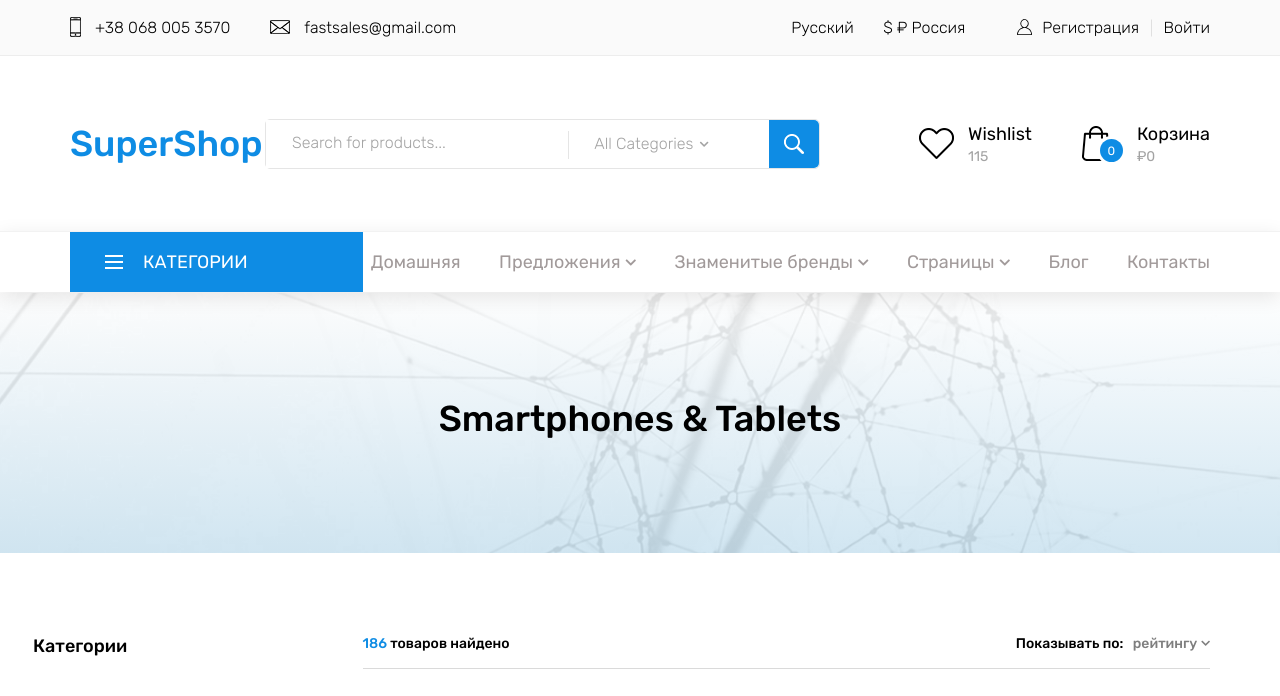
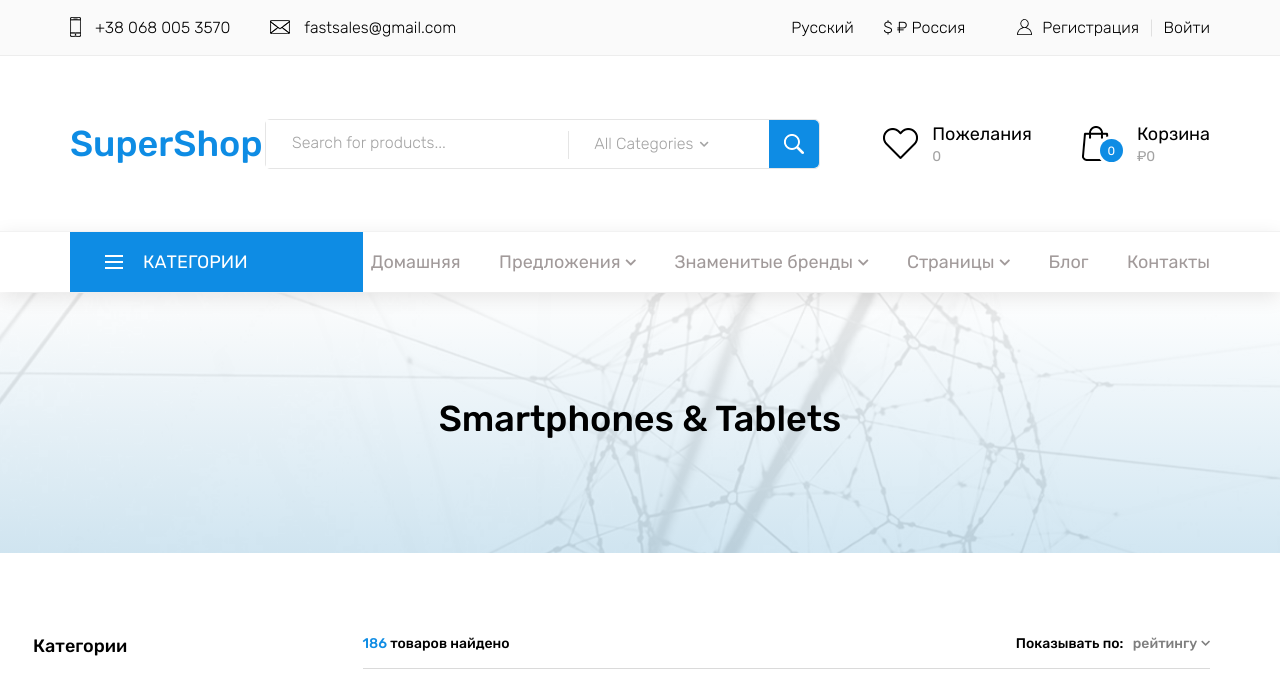
Before and after one commit to Delmoring/shop, a Django app: page / in a window 1280 px wide. Shown: the top 696 px of the page. Run offline with Django 3.2, Linux system fonts and the light colour scheme; some libraries are stand-ins or nearby versions.

Commit message:
Изменения N8

```diff
--- a/good/templates/good/shop.html
+++ b/good/templates/good/shop.html
@@ -111,10 +111,10 @@
 					<div class="col-lg-4 col-9 order-lg-3 order-2 text-lg-left text-right">
 						<div class="wishlist_cart d-flex flex-row align-items-center justify-content-end">
 							<div class="wishlist d-flex flex-row align-items-center justify-content-end">
-								<div class="wishlist_icon"><img src="images/heart.png" alt=""></div>
+								<div class="wishlist_icon"><img src="{% static 'good/images/heart.png' %}" alt=""></div>
 								<div class="wishlist_content">
-									<div class="wishlist_text"><a href="#">Wishlist</a></div>
-									<div class="wishlist_count">115</div>
+									<div class="wishlist_text"><a href="#">Пожелания</a></div>
+									<div class="wishlist_count">0</div>
 								</div>
 							</div>
 
@@ -455,7 +455,7 @@
 							<!-- Product Item -->
 							<div class="product_item discount">
 								<div class="product_border"></div>
-								<div class="product_image d-flex flex-column align-items-center justify-content-center"><img src="images/featured_1.png" alt=""></div>
+								<div class="product_image d-flex flex-column align-items-center justify-content-center"><img src="{% static 'good/images/featured_1.png' %}" alt=""></div>
 								<div class="product_content">
 									<div class="product_price">$225<span>$300</span></div>
 									<div class="product_name"><div><a href="#" tabindex="0">Huawei MediaPad...</a></div></div>
```
